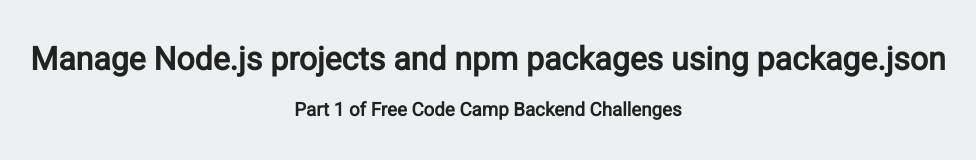
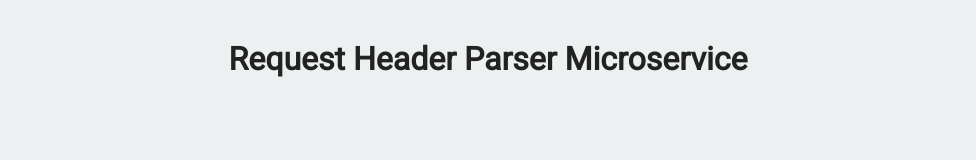
Before and after one commit to sinduja-reddy/Header-Parser-Microservice, a website: page views/index.html in a window 1280 px wide. Shown: the whole page, without its empty margins (152-1128 px from the left). Drawn offline with Linux system fonts and the light colour scheme.

Commit message:
add content

```diff
--- a/views/index.html
+++ b/views/index.html
@@ -10,8 +10,7 @@
 
    <body>
       <div class="container">
-         <h1>Manage Node.js projects and npm packages using package.json</h1>
-         <h3>Part 1 of Free Code Camp Backend Challenges</h3>
+         <h1>Request Header Parser Microservice</h1>
       </div>
    </body>
 
```
